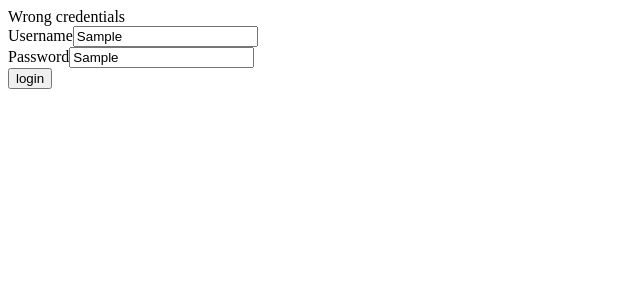
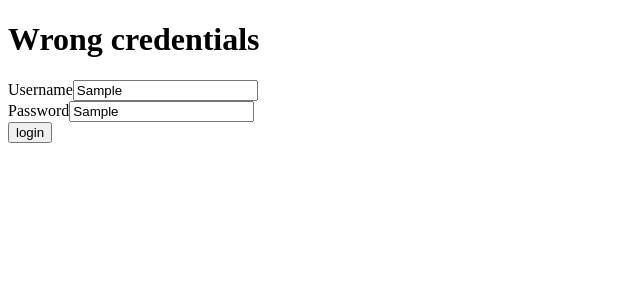
Before and after one commit to maxmynter/fullstackOpenPart5, a React (Create React App) app: page / in a window 1280 px wide. Both pictures are taken after typing "Sample", "Sample" into the empty fields and a click on the button "login". Shown: the top 300 px of the page, without its empty margins (0-640 px from the left). Built offline with nearby package versions, Linux system fonts and the light colour scheme; no server answers.

Commit message:
implement Message Component

```diff
--- a/src/App.js
+++ b/src/App.js
@@ -2,6 +2,7 @@ import { useState, useEffect } from "react";
 import BlogsView from "./components/BlogsView";
 import blogService from "./services/blogs";
 import LoginForm from "./components/LoginForm";
+import DisplayMessage from "./components/MessageDisplay";
 
 const App = () => {
   const [blogs, setBlogs] = useState([]);
@@ -16,7 +17,7 @@ const App = () => {
 
   return (
     <div>
-      {errorMessage ? errorMessage : null}
+      {errorMessage ? <DisplayMessage message={errorMessage} /> : null}
       {user ? (
         <BlogsView blogs={blogs} />
       ) : (
--- /dev/null
+++ b/src/components/MessageDisplay.js
@@ -0,0 +1,7 @@
+const DisplayMessage = ({ message }) => (
+  <>
+    <h1 className="message">{message}</h1>
+  </>
+);
+
+export default DisplayMessage;
```
